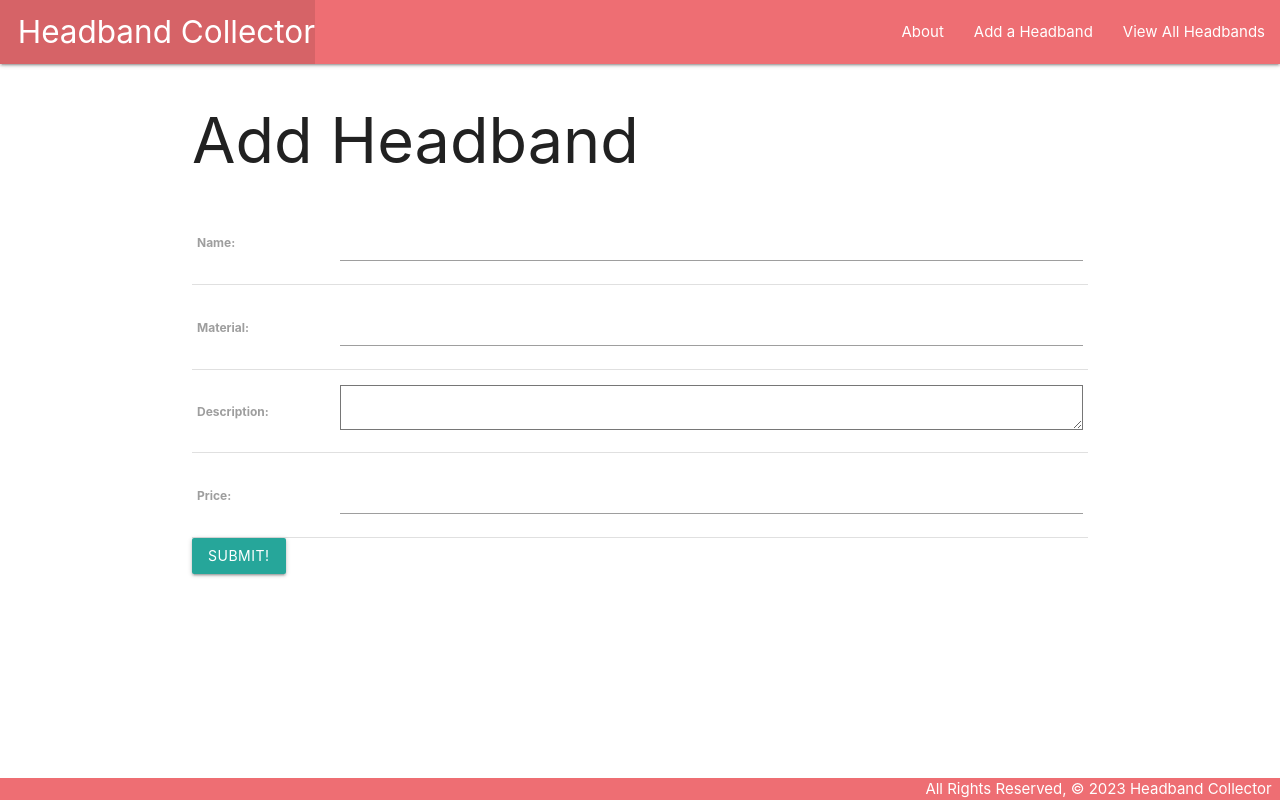
After one commit to AlyssaAlonso/headbandcollector, a Django app: page /headbands/create/ in a window 1280 px wide. The commit adds this page. Run offline with Django 4.2, Linux system fonts and the light colour scheme.

Commit message:
Lab part 3 commit

```diff
--- a/main_app/models.py
+++ b/main_app/models.py
@@ -1,4 +1,5 @@
 from django.db import models
+from django.urls import reverse
 
 # Create your models here.
 class Headband(models.Model):
@@ -9,3 +10,6 @@ class Headband(models.Model):
 
     def __str__(self):
         return self.name
+
+    def get_absolute_url(self):
+        return reverse('detail', kwargs={'headband_id': self.id})
--- a/main_app/templates/base.html
+++ b/main_app/templates/base.html
@@ -23,14 +23,15 @@
         <div class="nav-wrapper">
           <ul>
             <li>
-              <a href="/" class="left brand-logo"
+              <a href="{% url 'home' %}" class="left brand-logo"
                 >&nbsp;&nbsp;Headband Collector</a
               >
             </li>
           </ul>
           <ul class="right">
-            <li><a href="/about">About</a></li>
-            <li><a href="/headbands">View All Headbands</a></li>
+            <li><a href="{% url 'about' %}">About</a></li>
+            <li><a href="{% url 'headbands_create' %}">Add a Headband</a></li>
+            <li><a href="{% url 'index' %}">View All Headbands</a></li>
           </ul>
         </div>
       </nav>
--- a/main_app/templates/headbands/detail.html
+++ b/main_app/templates/headbands/detail.html
@@ -9,6 +9,10 @@
     <p>Description: {{ headband.description }}</p>
     <p>Price: ${{ headband.price }}</p>
   </div>
+  <div class="card-action">
+    <a href="{% url 'headbands_update' headband.id %}">Edit</a>
+    <a href="{% url 'headbands_delete' headband.id %}">Delete</a>
+  </div>
 </div>
 
 {% endblock %}
--- /dev/null
+++ b/main_app/templates/main_app/headband_form.html
@@ -0,0 +1,16 @@
+{% extends 'base.html' %} {% block content %} {% if object %}
+<h1>Edit <span class="teal-text">{{object.name}}</span></h1>
+{% else %}
+<h1>Add Headband</h1>
+{% endif %}
+<!-- Leaving the action empty makes the form post to the same url used to display it -->
+<form action="" method="POST">
+  <!-- Django requires the following for security purposes -->
+  {% csrf_token %}
+  <table>
+    <!-- Render the inputs inside of <tr>s & <td>s -->
+    {{ form.as_table }}
+  </table>
+  <input type="submit" value="Submit!" class="btn" />
+</form>
+{% endblock %}
--- a/main_app/urls.py
+++ b/main_app/urls.py
@@ -6,4 +6,7 @@ urlpatterns = [
   path('about/', views.about, name='about'),
   path('headbands/', views.headbands_index, name='index'),
   path('headbands/<int:headband_id>/', views.headbands_detail, name='detail'),
+  path('headbands/create/', views.HeadbandCreate.as_view(), name='headbands_create'),
+  path('headbands/<int:pk>/update/', views.HeadbandUpdate.as_view(), name='headbands_update'),
+  path('headbands/<int:pk>/delete/', views.HeadbandDelete.as_view(), name='headbands_delete'),
 ]
--- a/main_app/views.py
+++ b/main_app/views.py
@@ -1,4 +1,5 @@
 from django.shortcuts import render
+from django.views.generic.edit import CreateView, UpdateView, DeleteView
 from .models import Headband
 
 def home(request):
@@ -16,3 +17,15 @@ def headbands_index(request):
 def headbands_detail(request, headband_id):
   headband = Headband.objects.get(id=headband_id)
   return render(request, 'headbands/detail.html', { 'headband': headband })
+
+class HeadbandCreate(CreateView):
+  model = Headband
+  fields = '__all__'
+
+class HeadbandUpdate(UpdateView):
+  model = Headband
+  fields = ['name', 'material', 'description', 'price']
+
+class HeadbandDelete(DeleteView):
+  model = Headband
+  success_url = '/headbands'
```
Also changed, not shown: main_app/templates/main_app/headband_confirm_delete.html (added, +14 -0 lines).
